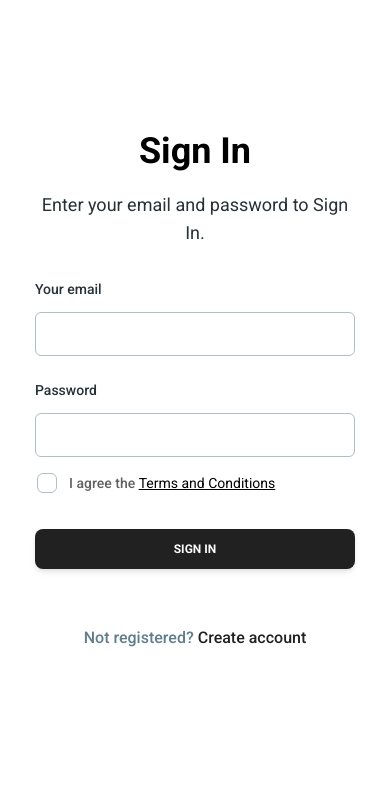
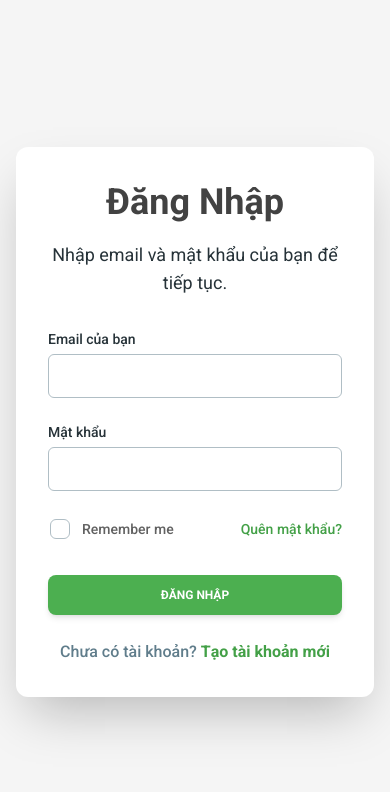
Before and after one commit to lnun187/DADN_Smart_farm, a React (Vite) app in the folder dashboard/: page /auth/sign-in in a window 390 px wide. Shown: the top 792 px of the page. Built offline with nearby package versions, Linux system fonts and the light colour scheme.

Commit message:
Update Sign in & Sign up

```diff
--- a/dashboard/src/App.jsx
+++ b/dashboard/src/App.jsx
@@ -1,12 +1,27 @@
+import React from "react";
 import { Routes, Route, Navigate } from "react-router-dom";
 import { Dashboard, Auth } from "@/layouts";
+import { useAuth } from "@/context/AuthContext";
 
 function App() {
+  const { isAuthenticated } = useAuth();
+
   return (
     <Routes>
-      <Route path="/dashboard/*" element={<Dashboard />} />
       <Route path="/auth/*" element={<Auth />} />
-      <Route path="*" element={<Navigate to="/dashboard/home" replace />} />
+
+      <Route
+        path="/dashboard/*"
+        element={
+          isAuthenticated ? <Dashboard /> : <Navigate to="/auth/sign-in" replace />
+        }
+      />
+      <Route
+        path="*"
+        element={
+          <Navigate to={isAuthenticated ? "/dashboard/home" : "/auth/sign-in"} replace />
+        }
+      />
     </Routes>
   );
 }
--- a/dashboard/src/layouts/dashboard.jsx
+++ b/dashboard/src/layouts/dashboard.jsx
@@ -15,7 +15,7 @@ export function Dashboard() {
   const { sidenavType } = controller;
 
   return (
-    <div className="min-h-screen bg-green-200/60">
+    <div className="min-h-screen">
       <Sidenav
         routes={routes}
         brandImg={
--- a/dashboard/src/main.jsx
+++ b/dashboard/src/main.jsx
@@ -7,6 +7,7 @@ import { ThemeProvider } from "@material-tailwind/react";
 import { MaterialTailwindControllerProvider } from "@/context";
 import { AuthProvider } from "@/context/AuthContext"; // <--- IMPORT AuthProvider
 import "../public/css/tailwind.css";
+
 
 ReactDOM.createRoot(document.getElementById("root")).render(
   <React.StrictMode>
--- a/dashboard/src/pages/auth/sign-in.jsx
+++ b/dashboard/src/pages/auth/sign-in.jsx
@@ -1,128 +1,123 @@
 import React, { useState } from "react";
 import {
-  Card,
+  Card, // Có thể dùng Card để bọc form cho đẹp hơn
   Input,
   Checkbox,
   Button,
   Typography,
 } from "@material-tailwind/react";
-import { Link, useNavigate } from "react-router-dom"; // Thêm useNavigate
-import { useAuth } from "@/context/AuthContext"; // Import hook useAuth đã tạo
+import { Link, useNavigate } from "react-router-dom";
+import { useAuth } from "@/context/AuthContext";
 
 export function SignIn() {
-  // --- Thêm State để quản lý input và lỗi ---
   const [email, setEmail] = useState("");
   const [password, setPassword] = useState("");
-  const [error, setError] = useState(""); // State cho thông báo lỗi
-
-  // --- Lấy hàm login và navigate ---
+  const [error, setError] = useState("");
   const { login } = useAuth();
   const navigate = useNavigate();
 
-  // --- Hàm xử lý khi nhấn nút Sign In ---
   const handleSignIn = (event) => {
     event.preventDefault();
     setError("");
-
-    // Gọi hàm login giả lập từ AuthContext
     const loginSuccess = login(email, password);
-
     if (loginSuccess) {
-      // Nếu login thành công, chuyển hướng vào dashboard
-      navigate("/dashboard/home"); // Hoặc trang mặc định bạn muốn
+      navigate("/dashboard/home");
     } else {
-      // Nếu login thất bại, hiển thị lỗi
       setError("Email hoặc mật khẩu không đúng. Vui lòng thử lại.");
     }
   };
 
   return (
-    <section className="m-8 flex gap-4">
-      <div className="w-full lg:w-3/5 mt-24">
-        <div className="text-center">
-          <Typography variant="h2" className="font-bold mb-4">Sign In</Typography>
-          <Typography variant="paragraph" color="blue-gray" className="text-lg font-normal">Enter your email and password to Sign In.</Typography>
+    // Section bao ngoài, canh giữa toàn bộ nội dung
+    <section className="min-h-screen flex items-center justify-center bg-gray-100 p-4"> {/* Thêm bg-gray-100 và padding */}
+      <div className="container mx-auto">
+        <Card className="flex-row w-full max-w-4xl mx-auto shadow-2xl rounded-xl overflow-hidden"> {/* Dùng Card bao cả 2 cột */}
+          {/* Cột bên trái chứa form */}
+          <div className="w-full lg:w-3/5 flex flex-col items-center justify-center p-8 md:p-12 animate-fadeInUp"> {/* Canh giữa và thêm animation */}
+            <div className="text-center mb-8">
+              <Typography variant="h2" className="font-bold mb-4 text-gray-800">
+                Đăng Nhập
+              </Typography>
+              <Typography variant="paragraph" color="blue-gray" className="text-lg font-normal">
+                Nhập email và mật khẩu của bạn để tiếp tục.
+              </Typography>
             </div>
-        {/* --- Sử dụng onSubmit cho form --- */}
-        <form className="mt-8 mb-2 mx-auto w-80 max-w-screen-lg lg:w-1/2" onSubmit={handleSignIn}>
-          <div className="mb-1 flex flex-col gap-6">
-            <Typography variant="small" color="blue-gray" className="-mb-3 font-medium">
-              Your email
+            <form className="w-full max-w-sm" onSubmit={handleSignIn}> {/* Bỏ mx-auto, w-80 */}
+              <div className="mb-4 flex flex-col gap-6">
+                <div> {/* Bọc label và input */}
+                  <Typography variant="small" color="blue-gray" className="mb-1 font-medium">
+                    Email của bạn
                   </Typography>
-            {/* --- Thêm value và onChange cho Input email --- */}
                   <Input
                     size="lg"
-              placeholder="name@mail.com"
-              className=" !border-t-blue-gray-200 focus:!border-t-gray-900"
-              labelProps={{
-                className: "before:content-none after:content-none",
-              }}
+                    type="email" // Thêm type email
+                    placeholder="name@gmail.com"
+                    className="!border-t-blue-gray-200 focus:!border-t-green-500 focus:!border-green-500 focus:ring-2 focus:ring-green-500/20 transition-all duration-300"
+                    labelProps={{ className: "before:content-none after:content-none" }}
                     value={email}
                     onChange={(e) => setEmail(e.target.value)}
+
                   />
-            <Typography variant="small" color="blue-gray" className="-mb-3 font-medium">
-              Password
+                </div>
+                <div> {/* Bọc label và input */}
+                  <Typography variant="small" color="blue-gray" className="mb-1 font-medium">
+                    Mật khẩu
                   </Typography>
-            {/* --- Thêm value và onChange cho Input password --- */}
                   <Input
                     type="password"
                     size="lg"
                     placeholder="********"
-              className=" !border-t-blue-gray-200 focus:!border-t-gray-900"
-              labelProps={{
-                className: "before:content-none after:content-none",
-              }}
+                    className="!border-t-blue-gray-200 focus:!border-t-green-500 focus:!border-green-500 focus:ring-2 focus:ring-green-500/20 transition-all duration-300"
+                    labelProps={{ className: "before:content-none after:content-none" }}
                     value={password}
                     onChange={(e) => setPassword(e.target.value)}
+
                   />
                 </div>
-          {/* --- Hiển thị lỗi nếu có --- */}
+              </div>
+
               {error && (
-            <Typography variant="small" color="red" className="mt-2 text-center">
+                <Typography variant="small" color="red" className="mt-2 mb-2 text-center"> {/* Thêm mb-2 */}
                   {error}
                 </Typography>
               )}
+
+              <div className="flex items-center justify-between mt-4 mb-2"> {/* Điều chỉnh khoảng cách */}
                 <Checkbox
                   label={
-              <Typography
-                variant="small"
-                color="gray"
-                className="flex items-center justify-start font-medium"
-              >
-                I agree the&nbsp;
-                <a
-                  href="#"
-                  className="font-normal text-black transition-colors hover:text-gray-900 underline"
-                >
-                  Terms and Conditions
-                </a>
+                    <Typography variant="small" color="gray" className="flex items-center font-medium">
+                      Remember me
                     </Typography>
                   }
                   containerProps={{ className: "-ml-2.5" }}
                 />
-          {/* --- Thêm type="submit" cho Button Sign In --- */}
-          <Button type="submit" className="mt-6" fullWidth>
-            Sign In
+                <Typography variant="small" className="font-medium text-green-600 hover:text-green-700 transition-colors">
+                  <Link to="#">Quên mật khẩu?</Link> {/* Link tới trang quên mật khẩu nếu có */}
+                </Typography>
+              </div>
+
+              <Button type="submit" className="mt-6 bg-green-500 hover:bg-green-600 hover:shadow-lg hover:scale-105 transition-all duration-300" fullWidth>
+                Đăng Nhập
               </Button>
 
-          <div className="flex items-center justify-between gap-2 mt-6">
-            {/* ... Checkbox Subscribe ... */}
-            {/* ... Link Forgot Password ... */}
-          </div>
-          <div className="space-y-4 mt-8">
-             {/* ... Button Sign in with Google/Twitter ... */}
-          </div>
-          <Typography variant="paragraph" className="text-center text-blue-gray-500 font-medium mt-4">
-            Not registered?
-            <Link to="/auth/sign-up" className="text-gray-900 ml-1">Create account</Link>
+              <Typography variant="paragraph" className="text-center text-blue-gray-500 font-medium mt-6">
+                Chưa có tài khoản?
+                <Link to="/auth/sign-up" className="text-green-600 hover:text-green-700 ml-1 font-semibold transition-colors">
+                  Tạo tài khoản mới
+                </Link>
               </Typography>
             </form>
           </div>
-      <div className="w-2/5 h-full hidden lg:block">
+
+          {/* Cột bên phải chứa ảnh */}
+          <div className="w-full lg:w-2/5 hidden lg:flex items-center justify-center"> {/* Thêm flex, items-center, justify-center */}
             <img
-          src="/img/pattern.png"
-          className="h-full w-full object-cover rounded-3xl"
+              src="/img/modern1.png"
+              alt="Greenhouse Theme"
+              className="h-full w-full object-cover"
             />
+          </div>
+        </Card>
       </div>
     </section>
   );
--- a/dashboard/src/pages/auth/sign-up.jsx
+++ b/dashboard/src/pages/auth/sign-up.jsx
@@ -1,93 +1,171 @@
+import React, { useState } from "react";
 import {
   Card,
   Input,
   Checkbox,
   Button,
   Typography,
+  Dialog,
+  DialogHeader,
+  DialogBody,
+  DialogFooter,
 } from "@material-tailwind/react";
-import { Link } from "react-router-dom";
+import { Link, useNavigate } from "react-router-dom";
 
 
 export function SignUp() {
+  const [name, setName] = useState("");
+  const [email, setEmail] = useState("");
+  const [password, setPassword] = useState("");
+  const [confirmPassword, setConfirmPassword] = useState("");
+  const [agreedToTerms, setAgreedToTerms] = useState(false);
+  const [error, setError] = useState("");
+
+  // --- STATE MỚI CHO DIALOG ĐIỀU KHOẢN ---
+  const [openTermsDialog, setOpenTermsDialog] = useState(false);
+
+  // const { /* register, */ login } = useAuth();
+  const navigate = useNavigate();
+
+  // --- HÀM MỞ/ĐÓNG DIALOG ĐIỀU KHOẢN ---
+  const handleOpenTermsDialog = () => setOpenTermsDialog(true);
+  const handleCloseTermsDialog = () => setOpenTermsDialog(false);
+
+  const handleSignUp = (event) => {
+    event.preventDefault();
+    setError("");
+
+    if (!agreedToTerms) {
+      setError("Bạn cần đồng ý với các điều khoản và điều kiện.");
+      return;
+    }
+    if (password !== confirmPassword) {
+      setError("Mật khẩu và xác nhận mật khẩu không khớp.");
+      return;
+    }
+
+     alert(`Đăng ký thành công (giả lập) cho ${name} với email ${email}. Vui lòng đăng nhập.`);
+     navigate("/auth/sign-in");
+  };
+
+  // --- NỘI DUNG ĐIỀU KHOẢN VÀ ĐIỀU KIỆN (TỰ CHẾ) ---
+  const termsAndConditionsContent = (
+    <>
+      <Typography variant="h5" color="blue-gray" className="mb-2">
+        Điều Khoản và Điều Kiện Sử Dụng
+      </Typography>
+      <Typography className="mb-4 font-normal">
+        Chào mừng bạn đến với Hệ thống Giám sát Nhà kính! Vui lòng đọc kỹ các điều khoản sau đây trước khi sử dụng dịch vụ của chúng tôi.
+      </Typography>
+      <Typography variant="h6" color="blue-gray" className="mb-1">
+        1. Chấp nhận Điều khoản
+      </Typography>
+      <Typography className="mb-3 font-normal text-sm">
+        Bằng việc truy cập hoặc sử dụng Hệ thống, bạn đồng ý bị ràng buộc bởi các Điều khoản này. Nếu bạn không đồng ý với bất kỳ phần nào của điều khoản, bạn không được phép truy cập Dịch vụ.
+      </Typography>
+      <Typography variant="h6" color="blue-gray" className="mb-1">
+        2. Tài khoản Người dùng
+      </Typography>
+      <Typography className="mb-3 font-normal text-sm">
+        Khi tạo tài khoản với chúng tôi, bạn phải cung cấp thông tin chính xác, đầy đủ và hiện tại. Việc không làm như vậy cấu thành một sự vi phạm Điều khoản, có thể dẫn đến việc chấm dứt ngay lập tức tài khoản của bạn trên Dịch vụ của chúng tôi.
+      </Typography>
+      <Typography variant="h6" color="blue-gray" className="mb-1">
+        3. Sử dụng Hệ thống
+      </Typography>
+      <Typography className="mb-3 font-normal text-sm">
+        Bạn đồng ý không sử dụng Hệ thống cho bất kỳ mục đích bất hợp pháp nào hoặc theo bất kỳ cách nào có thể gây hại, làm mất khả năng, quá tải hoặc làm suy yếu Hệ thống hoặc cản trở việc sử dụng của bất kỳ bên nào khác.
+      </Typography>
+      <Typography variant="h6" color="blue-gray" className="mb-1">
+        4. Sở hữu Trí tuệ
+      </Typography>
+      <Typography className="mb-3 font-normal text-sm">
+        Hệ thống và nội dung gốc của nó (không bao gồm Nội dung do người dùng cung cấp), các tính năng và chức năng là và sẽ vẫn là tài sản độc quyền của chúng tôi và các nhà cấp phép của chúng tôi.
+      </Typography>
+      <Typography className="font-normal mt-4">
+        Cập nhật lần cuối: 10 tháng 5, 2025
+      </Typography>
+
+    </>
+  );
+
+
   return (
-    <section className="m-8 flex">
-            <div className="w-2/5 h-full hidden lg:block">
-        <img
-          src="/img/pattern.png"
-          className="h-full w-full object-cover rounded-3xl"
+    <> {/* Bọc ngoài cùng bằng Fragment nếu cần cho Dialog */}
+      <section className="min-h-screen flex items-center justify-center bg-gray-100 p-4">
+        <div className="container mx-auto">
+          <Card className="flex-row w-full max-w-4xl mx-auto shadow-2xl rounded-xl overflow-hidden bg-white">
+            {/* Cột bên trái chứa form */}
+            <div className="w-full lg:w-3/5 flex flex-col items-center justify-center p-8 md:p-12 animate-fadeInUp">
+              <div className="text-center mb-8">
+                <Typography variant="h2" className="font-bold mb-4 text-gray-800">Tạo Tài Khoản</Typography>
+                <Typography variant="paragraph" color="blue-gray" className="text-lg font-normal">Nhập thông tin của bạn để đăng ký.</Typography>
+              </div>
+              <form className="w-full max-w-sm" onSubmit={handleSignUp}>
+                <div className="mb-1 flex flex-col gap-6">
+                  <div><Typography variant="small" color="blue-gray" className="mb-1 font-medium">Họ và Tên</Typography><Input size="lg" type="text" placeholder="Họ và Tên của bạn" className="!border-t-blue-gray-200 focus:!border-t-green-500 focus:!border-green-500 focus:ring-2 focus:ring-green-500/20 transition-all duration-300" labelProps={{ className: "before:content-none after:content-none" }} value={name} onChange={(e) => setName(e.target.value)} /></div>
+                  <div><Typography variant="small" color="blue-gray" className="mb-1 font-medium">Email của bạn</Typography><Input size="lg" type="email" placeholder="name@mail.com" className="!border-t-blue-gray-200 focus:!border-t-green-500 focus:!border-green-500 focus:ring-2 focus:ring-green-500/20 transition-all duration-300" labelProps={{ className: "before:content-none after:content-none" }} value={email} onChange={(e) => setEmail(e.target.value)} /></div>
+                  <div><Typography variant="small" color="blue-gray" className="mb-1 font-medium">Mật khẩu</Typography><Input type="password" size="lg" placeholder="********" className="!border-t-blue-gray-200 focus:!border-t-green-500 focus:!border-green-500 focus:ring-2 focus:ring-green-500/20 transition-all duration-300" labelProps={{ className: "before:content-none after:content-none" }} value={password} onChange={(e) => setPassword(e.target.value)} /></div>
+                  <div><Typography variant="small" color="blue-gray" className="mb-1 font-medium">Xác nhận Mật khẩu</Typography><Input type="password" size="lg" placeholder="********" className="!border-t-blue-gray-200 focus:!border-t-green-500 focus:!border-green-500 focus:ring-2 focus:ring-green-500/20 transition-all duration-300" labelProps={{ className: "before:content-none after:content-none" }} value={confirmPassword} onChange={(e) => setConfirmPassword(e.target.value)} /></div>
+                </div>
+
+                {error && (<Typography variant="small" color="red" className="mt-2 mb-2 text-center">{error}</Typography>)}
+
+
+                {/* Phần Checkbox "Tôi đồng ý với Điều khoản và Điều kiện" */}
+                <div className="flex items-center -ml-2.5 mt-4">
+                  <Checkbox
+                    checked={agreedToTerms}
+                    onChange={(e) => setAgreedToTerms(e.target.checked)}
                   />
-      </div>
-      <div className="w-full lg:w-3/5 flex flex-col items-center justify-center">
-        <div className="text-center">
-          <Typography variant="h2" className="font-bold mb-4">Join Us Today</Typography>
-          <Typography variant="paragraph" color="blue-gray" className="text-lg font-normal">Enter your email and password to register.</Typography>
-        </div>
-        <form className="mt-8 mb-2 mx-auto w-80 max-w-screen-lg lg:w-1/2">
-          <div className="mb-1 flex flex-col gap-6">
-            <Typography variant="small" color="blue-gray" className="-mb-3 font-medium">
-              Your email
-            </Typography>
-            <Input
-              size="lg"
-              placeholder="name@mail.com"
-              className=" !border-t-blue-gray-200 focus:!border-t-gray-900"
-              labelProps={{
-                className: "before:content-none after:content-none",
-              }}
-            />
-          </div>
-          <Checkbox
-            label={
                   <Typography
                     variant="small"
                     color="gray"
-                className="flex items-center justify-start font-medium"
+                    className="font-medium cursor-pointer select-none"
+
                   >
-                I agree the&nbsp;
-                <a
-                  href="#"
-                  className="font-normal text-black transition-colors hover:text-gray-900 underline"
+                    <label htmlFor="terms-checkbox" className="cursor-pointer">Tôi đồng ý với&nbsp;</label>
+                    <span
+                      onClick={(e) => {
+                        e.stopPropagation(); // Ngăn sự kiện click lan ra Typography cha (nếu có)
+                        handleOpenTermsDialog(); // Mở Dialog Điều khoản
+                      }}
+                      className="font-semibold text-green-600 hover:text-green-700 transition-colors underline cursor-pointer"
                     >
-                  Terms and Conditions
-                </a>
+                      Điều khoản và Điều kiện
+                    </span>
                   </Typography>
-            }
-            containerProps={{ className: "-ml-2.5" }}
-          />
-          <Button className="mt-6" fullWidth>
-            Register Now
-          </Button>
+                </div>
 
-          <div className="space-y-4 mt-8">
-            <Button size="lg" color="white" className="flex items-center gap-2 justify-center shadow-md" fullWidth>
-              <svg width="17" height="16" viewBox="0 0 17 16" fill="none" xmlns="http://www.w3.org/2000/svg">
-                <g clipPath="url(#clip0_1156_824)">
-                  <path d="M16.3442 8.18429C16.3442 7.64047 16.3001 7.09371 16.206 6.55872H8.66016V9.63937H12.9813C12.802 10.6329 12.2258 11.5119 11.3822 12.0704V14.0693H13.9602C15.4741 12.6759 16.3442 10.6182 16.3442 8.18429Z" fill="#4285F4" />
-                  <path d="M8.65974 16.0006C10.8174 16.0006 12.637 15.2922 13.9627 14.0693L11.3847 12.0704C10.6675 12.5584 9.7415 12.8347 8.66268 12.8347C6.5756 12.8347 4.80598 11.4266 4.17104 9.53357H1.51074V11.5942C2.86882 14.2956 5.63494 16.0006 8.65974 16.0006Z" fill="#34A853" />
-                  <path d="M4.16852 9.53356C3.83341 8.53999 3.83341 7.46411 4.16852 6.47054V4.40991H1.51116C0.376489 6.67043 0.376489 9.33367 1.51116 11.5942L4.16852 9.53356Z" fill="#FBBC04" />
-                  <path d="M8.65974 3.16644C9.80029 3.1488 10.9026 3.57798 11.7286 4.36578L14.0127 2.08174C12.5664 0.72367 10.6469 -0.0229773 8.65974 0.000539111C5.63494 0.000539111 2.86882 1.70548 1.51074 4.40987L4.1681 6.4705C4.8001 4.57449 6.57266 3.16644 8.65974 3.16644Z" fill="#EA4335" />
-                </g>
-                <defs>
-                  <clipPath id="clip0_1156_824">
-                    <rect width="16" height="16" fill="white" transform="translate(0.5)" />
-                  </clipPath>
-                </defs>
-              </svg>
-              <span>Sign in With Google</span>
-            </Button>
-            <Button size="lg" color="white" className="flex items-center gap-2 justify-center shadow-md" fullWidth>
-              <img src="/img/twitter-logo.svg" height={24} width={24} alt="" />
-              <span>Sign in With Twitter</span>
-            </Button>
-          </div>
-          <Typography variant="paragraph" className="text-center text-blue-gray-500 font-medium mt-4">
-            Already have an account?
-            <Link to="/auth/sign-in" className="text-gray-900 ml-1">Sign in</Link>
+                <Button type="submit" className="mt-6 bg-green-500 hover:bg-green-600 hover:shadow-lg hover:scale-105 transition-all duration-300" fullWidth>Đăng Ký Ngay</Button>
+
+                <Typography variant="paragraph" className="text-center text-blue-gray-500 font-medium mt-6">
+                  Đã có tài khoản?
+                  <Link to="/auth/sign-in" className="text-green-600 hover:text-green-700 ml-1 font-semibold transition-colors">Đăng nhập</Link>
                 </Typography>
               </form>
+            </div>
 
+            {/* Cột bên phải chứa ảnh */}
+            <div className="w-full lg:w-2/5 hidden lg:flex items-center justify-center">
+              <img src="/img/modern2.png" alt="Greenhouse Signup Theme" className="h-full w-full object-cover"/>
+            </div>
+          </Card>
         </div>
       </section>
+
+      {/* --- DIALOG HIỂN THỊ ĐIỀU KHOẢN VÀ ĐIỀU KIỆN --- */}
+      <Dialog open={openTermsDialog} handler={handleCloseTermsDialog} size="lg" scrollable={true}> {/* scrollable cho nội dung dài */}
+        <DialogHeader>Điều khoản và Điều kiện Sử dụng Dịch vụ</DialogHeader>
+        <DialogBody divider className="max-h-[70vh] overflow-y-auto"> {/* Giới hạn chiều cao và cho phép cuộn */}
+          {termsAndConditionsContent} {/* Hiển thị nội dung đã tạo */}
+        </DialogBody>
+        <DialogFooter>
+          <Button variant="gradient" color="green" onClick={handleCloseTermsDialog}>
+            Đã hiểu
+          </Button>
+        </DialogFooter>
+      </Dialog>
+    </>
   );
 }
 
--- a/dashboard/src/pages/dashboard/AdminDashboard.jsx
+++ b/dashboard/src/pages/dashboard/AdminDashboard.jsx
@@ -1,4 +1,4 @@
-import React, { useState } from "react"; // Thêm useState nếu cần tương tác sau này
+import React, { useState } from "react";
 import {
   Typography,
   Card,
@@ -58,7 +58,7 @@ export function AdminDashboard() {
    const handleRequestAction = (requestId, action) => {
       console.log(`Dashboard Action: ${action} on Request ID: ${requestId}`);
       setRequests(prevRequests => prevRequests.filter(req => req.id !== requestId));
-      // Có thể thêm Alert ở đây nếu muốn
+
    };
 
   // === DỮ LIỆU CHO WIDGETS ===
--- a/dashboard/src/pages/dashboard/AdminNotificationCenter.jsx
+++ b/dashboard/src/pages/dashboard/AdminNotificationCenter.jsx
@@ -13,7 +13,7 @@ import {
   Select,
   Option,
   Textarea,
-  IconButton, // Thêm IconButton nếu muốn dùng icon button
+  IconButton, // Thêm IconButton
 } from "@material-tailwind/react";
 import {
     BellAlertIcon, // Icon cho tab Yêu cầu
@@ -153,7 +153,7 @@ export function AdminNotificationCenter() {
                    <Typography variant="h6" color="white">Soạn Thông báo / Ghi chú</Typography>
                 </CardHeader>
                 <CardBody>
-                   {/* Sử dụng form để bao bọc nếu muốn submit bằng Enter */}
+                   {/* Sử dụng form để bao bọc khi submit bằng Enter */}
                    <form onSubmit={handleSendNote} className="flex flex-col gap-6">
                       <Select
                          label="Gửi đến"
--- a/dashboard/src/pages/dashboard/DeviceManagement.jsx
+++ b/dashboard/src/pages/dashboard/DeviceManagement.jsx
@@ -36,7 +36,6 @@ export function DeviceManagement() {
   const [deviceToDelete, setDeviceToDelete] = useState(null);
   const [openEditDialog, setOpenEditDialog] = useState(false);
   const [deviceToEdit, setDeviceToEdit] = useState(null);
-  // Bỏ 'location' khỏi đây nếu muốn, nhưng để cũng không ảnh hưởng nhiều ở bước giả lập
   const [editFormData, setEditFormData] = useState({ name: '', type: '', location: '', id: '', status: '' });
   const [alertInfo, setAlertInfo] = useState({ open: false, color: 'green', message: '' });
 
--- a/dashboard/src/pages/dashboard/HistoryLog.jsx
+++ b/dashboard/src/pages/dashboard/HistoryLog.jsx
@@ -8,7 +8,7 @@ import {
   Button,
   // Không cần Select, Option nữa
 } from "@material-tailwind/react";
-import { MagnifyingGlassIcon } from "@heroicons/react/24/solid"; // Đổi lại solid nếu muốn icon đầy
+import { MagnifyingGlassIcon } from "@heroicons/react/24/solid";
 
 // Import dữ liệu mẫu
 import { historyLogData } from "@/data/history-log-data.js";
```
Lines whose indentation alone changed are shown as unchanged.
